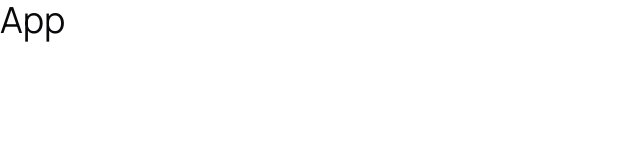
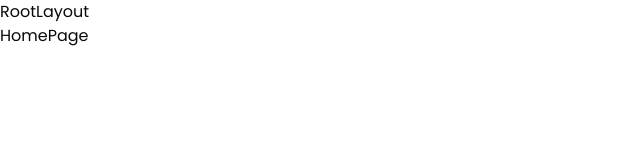
Before and after one commit to manassehnnad1/notesyai, a React (Vite) app: page / in a window 1280 px wide. Shown: the top 160 px of the page, without its empty margins (0-640 px from the left). Built offline with nearby package versions, Linux system fonts and the light colour scheme; a web font is replaced by a local one.

Commit message:
create routes

```diff
--- a/package.json
+++ b/package.json
@@ -15,6 +15,7 @@
     "lucide-react": "^0.487.0",
     "react": "^19.0.0",
     "react-dom": "^19.0.0",
+    "react-router": "^7.5.0",
     "tailwind-merge": "^3.1.0",
     "tailwindcss-animate": "^1.0.7"
   },
--- /dev/null
+++ b/src/layouts/RootLayout.tsx
@@ -0,0 +1,22 @@
+/**
+ * @copyright 2025 notecloud
+ * @license Apache-2.0
+ * @description Assets for the app
+ */
+
+/**
+ *
+ * Node Modules
+ */
+import { Outlet } from "react-router";
+
+const RootLayout = () => {
+  return (
+    <>
+        <div>RootLayout</div>
+        <Outlet />
+    </>
+  );
+};
+
+export default RootLayout;
--- a/src/main.tsx
+++ b/src/main.tsx
@@ -5,13 +5,23 @@
  */
 
 
-import { StrictMode } from 'react'
-import { createRoot } from 'react-dom/client'
+import { StrictMode } from 'react';
+import { createRoot } from 'react-dom/client';
+import { RouterProvider } from 'react-router';
+
+/**
+ * CSS link
+ */
 import './index.css';
-import App from './App.tsx'
+
+/**
+ * Routes
+ */
+import router from '@/routes';
+import App from './App.tsx';
 
 createRoot(document.getElementById('root')!).render(
   <StrictMode>
-    <App />
+    <RouterProvider router={router} />
   </StrictMode>,
 )
--- /dev/null
+++ b/src/pages/HomePage.tsx
@@ -0,0 +1,14 @@
+/**
+ * @copyright 2025 notecloud
+ * @license Apache-2.0
+ * @description Assets for the app
+ */
+
+
+const HomePage = () => {
+  return (
+    <div>HomePage</div>
+  )
+}
+
+export default HomePage;
--- /dev/null
+++ b/src/routes/index.tsx
@@ -0,0 +1,38 @@
+/**
+ * @copyright 2025 notecloud
+ * @license Apache-2.0
+ * @description Assets for the app
+ */
+
+import { createBrowserRouter } from "react-router";
+
+
+/**
+ * pages
+ */
+import HomePage from "@/pages/HomePage";
+
+/**
+ * layouts
+ */
+import RootLayout from "@/layouts/RootLayout";
+
+/**
+ * Types
+ */
+import type { RouteObject } from "react-router";
+
+const rootRouteChildren: RouteObject[] = [
+    {
+        index: true,
+        element: <HomePage />,
+    },
+];
+
+const router = createBrowserRouter([{
+    path: '/',
+    element: <RootLayout />,
+    children: rootRouteChildren,
+}]);
+
+export default router;
--- a/tailwind.config.js
+++ b/tailwind.config.js
@@ -7,7 +7,7 @@ export default {
   ],
   theme: {
 	fontFamily:{
-		sans:['manrope', 'sans-serif'],
+		sans:['poppins', 'sans-serif'],
 	},
   	extend: {
   		borderRadius: {
```
Also changed, not shown: 1 other file (tests, documents, lock files or other folders).
